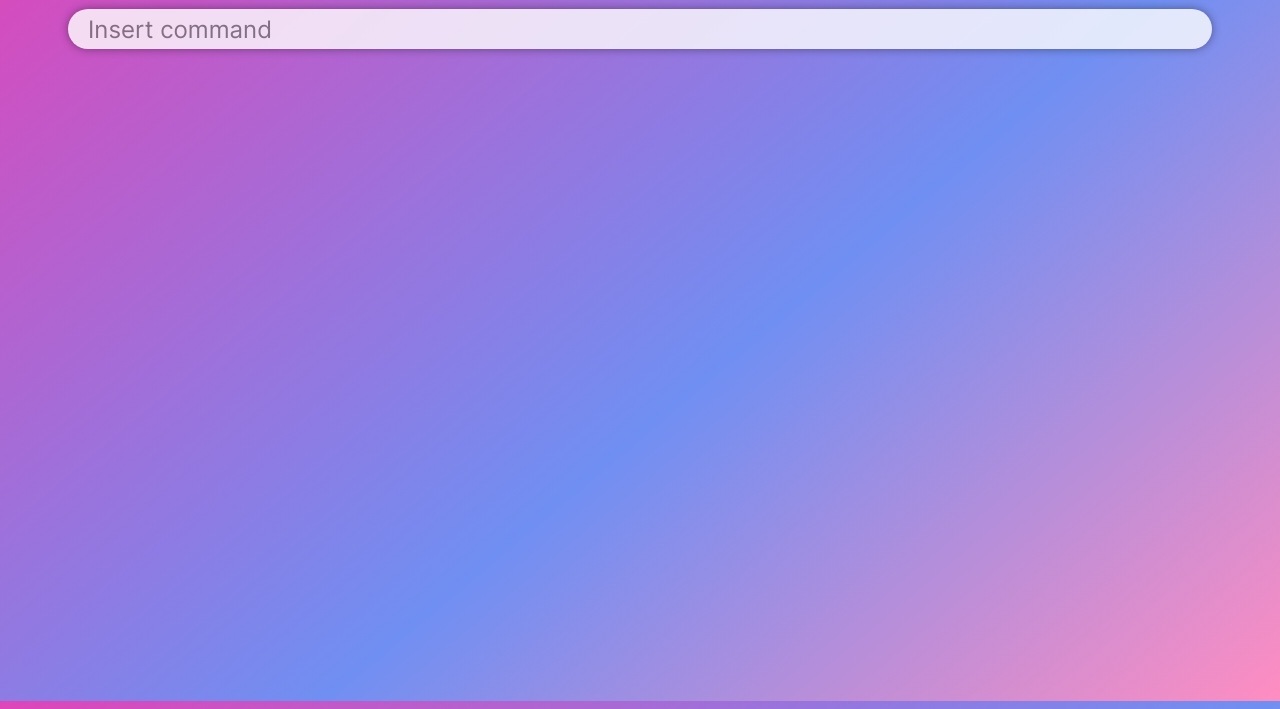
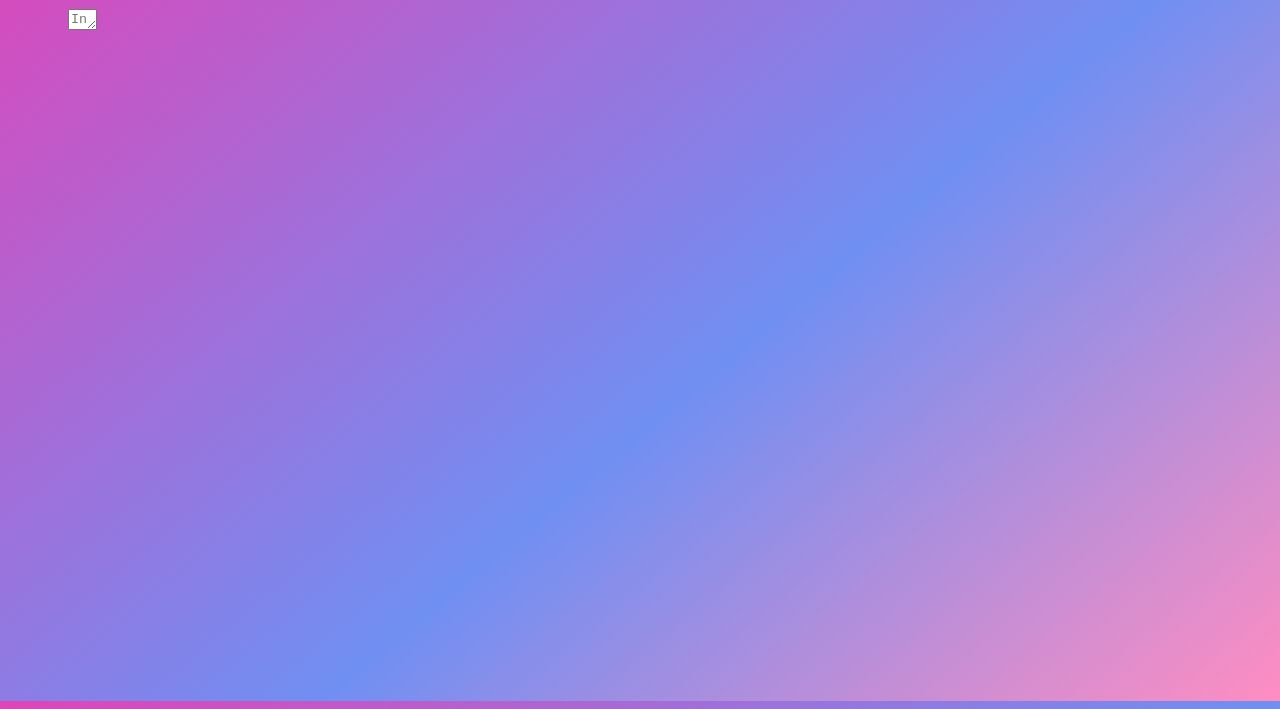
Before and after one commit to mrognor/SQL_WebClient, a plain HTML site: page index.html in a window 1280 px wide. Shown: the part 99-808 px from the top of the page. Drawn offline with Linux system fonts and the light colour scheme.

Commit message:
Расширяемый вниз (не автоматически) блок поля ввода

```diff
--- a/index.html
+++ b/index.html
@@ -16,7 +16,8 @@
         </div>
 
         <div class="input">
-            <input type="text" placeholder="Insert command" id="inputPole" onkeyup="SendCommand(event, this.value)">
+            <!-- <input type="text" placeholder="Insert command" id="inputPole" onkeyup="SendCommand(event, this.value)"> -->
+            <textarea name="inputPole" id="inputPole" cols="1" rows="1" placeholder="Insert command" onkeyup="SendCommand(event, this.value)"></textarea>
         </div>
 
         <div class="output-list" id="output-list">
```
